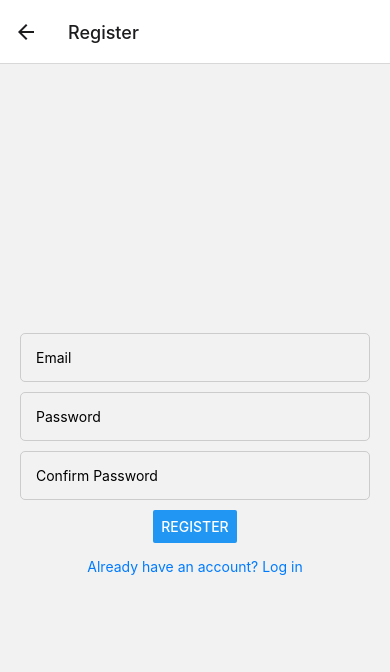
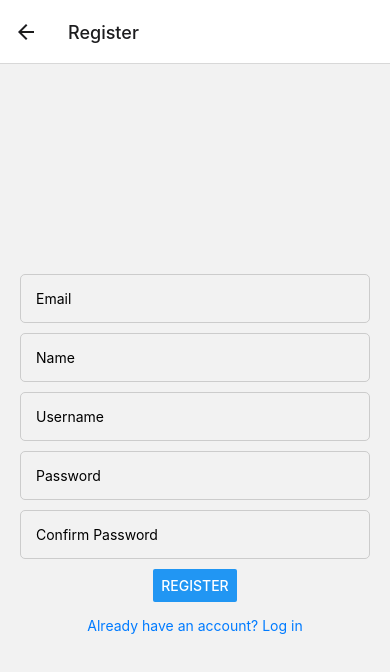
Before and after one commit to RAFAT117/Messenger_ReactNative, a React Native app: screen /Register in a window 390 px wide. Shown: the top 672 px of the page. Built offline with nearby package versions, Linux system fonts and the light colour scheme.

Commit message:
write acc info to firestore

```diff
--- a/package.json
+++ b/package.json
@@ -10,6 +10,7 @@
   },
   "dependencies": {
     "@expo/vector-icons": "^13.0.0",
+    "@react-native-async-storage/async-storage": "^1.19.3",
     "@react-navigation/bottom-tabs": "^6.5.9",
     "@react-navigation/native": "^6.1.8",
     "@react-navigation/stack": "^6.3.18",
--- a/screens/RegisterScreen.js
+++ b/screens/RegisterScreen.js
@@ -1,10 +1,13 @@
 import React, { useState } from 'react';
 import { View, Text, TextInput, Button, StyleSheet } from 'react-native';
 import { getAuth, createUserWithEmailAndPassword } from "firebase/auth";
+import { getFirestore, doc, setDoc } from 'firebase/firestore';
 
 
 function RegisterScreen({ navigation }) {
   const [email, setEmail] = useState('');
+  const [name, setName] = useState('');
+  const [username, setUsername] = useState('');
   const [password, setPassword] = useState('');
   const [confirmPassword, setConfirmPassword] = useState('');
 
@@ -18,11 +21,21 @@ function RegisterScreen({ navigation }) {
     const auth = getAuth();
 
     createUserWithEmailAndPassword(auth, email, password)
-      .then((userCredential) => {
+      .then(async (userCredential) => {
         // Registreringen lyckades
         const user = userCredential.user;
+
+        // Skriv användardata till Firestore
+        const db = getFirestore();
+        await setDoc(doc(db, 'users', user.uid), {
+          email: email,
+          name: name,
+          username: username
+        });
+
         console.log("User registered:", user);
-        // Här kan du eventuellt omdirigera användaren till en annan sida, etc.
+        navigation.navigate('Main', { screen: 'Conversations' });
+
       })
       .catch((error) => {
         const errorCode = error.code;
@@ -40,6 +53,18 @@ function RegisterScreen({ navigation }) {
         placeholder="Email"
         onChangeText={setEmail}
         value={email}
+      />
+       <TextInput
+        style={styles.input}
+        placeholder="Name"
+        onChangeText={setName}
+        value={name}
+      />
+       <TextInput
+        style={styles.input}
+        placeholder="Username"
+        onChangeText={setUsername}
+        value={username}
       />
       <TextInput
         style={styles.input}
--- a/screens/firebaseConfig.js
+++ b/screens/firebaseConfig.js
@@ -1,11 +1,9 @@
-// Import the functions you need from the SDKs you need
 import { initializeApp } from "firebase/app";
 import { getAnalytics } from "firebase/analytics";
-// TODO: Add SDKs for Firebase products that you want to use
-// https://firebase.google.com/docs/web/setup#available-libraries
+import { initializeAuth, getReactNativePersistence } from 'firebase/auth';
+import ReactNativeAsyncStorage from '@react-native-async-storage/async-storage';
 
-// Your web app's Firebase configuration
-// For Firebase JS SDK v7.20.0 and later, measurementId is optional
+
 const firebaseConfig = {
   apiKey: "AIzaSyDnuS5uqdOfXsw1WDOtlCIkRmNa4l5ppjI",
   authDomain: "reactnative-chatapp-534e6.firebaseapp.com",
@@ -19,5 +17,9 @@ const firebaseConfig = {
 // Initialize Firebase
 const app = initializeApp(firebaseConfig);
 const analytics = getAnalytics(app);
+const auth = initializeAuth(app, {
+  persistence: getReactNativePersistence(ReactNativeAsyncStorage)
+});
+
 
   export default firebaseConfig;
```
Also changed, not shown: 1 other file (tests, documents, lock files or other folders).
